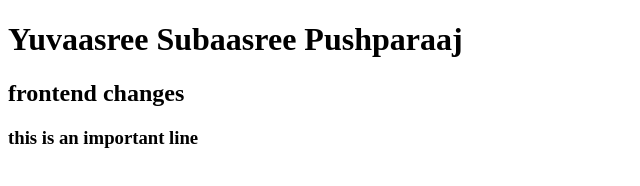
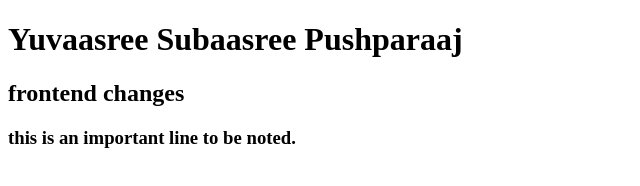
Before and after one commit to yuvaasree/samplerepo, a plain HTML site: page index.html in a window 1280 px wide. Shown: the whole page, without its empty margins (0-640 px from the left). Drawn offline with Linux system fonts and the light colour scheme.

Commit message:
fix : added few codes

```diff
--- a/index.html
+++ b/index.html
@@ -8,6 +8,6 @@
 <body>
     <h1>Yuvaasree Subaasree Pushparaaj </h1>
     <h2>frontend changes </h2>
-    <h3>this is an important line </h3>
+    <h3>this is an important line to be noted. </h3>
 </body>
 </html>
```
